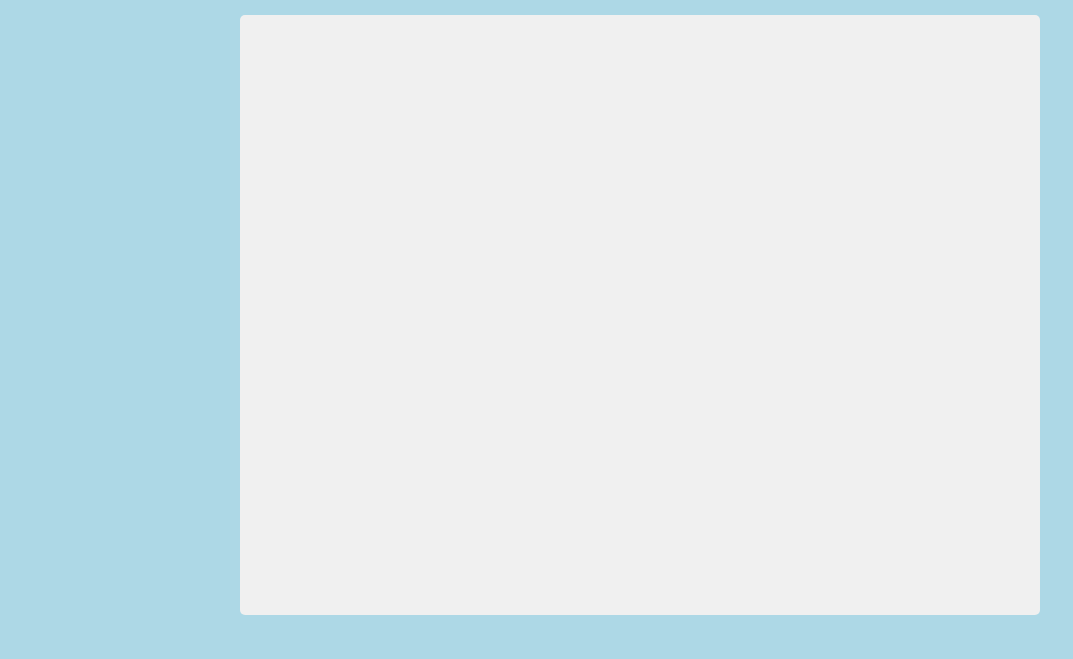
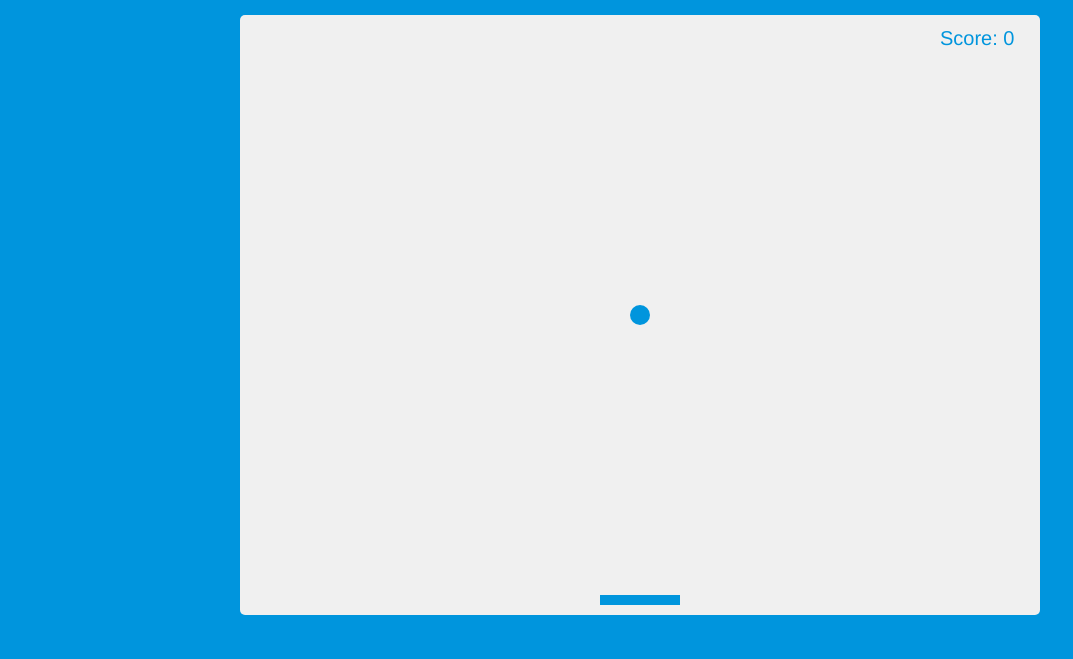
Before and after one commit to contactpunit/WebProjects, a plain HTML site: page Breakout/index.html in a window 1280 px wide. Shown: the part 141-800 px from the top of the page, without its empty margins (0-1073 px from the left). Drawn offline with Linux system fonts and the light colour scheme.

Commit message:
Added canvas items

```diff
--- a/Breakout/script.js
+++ b/Breakout/script.js
@@ -1,12 +1,69 @@
-const rulesBtn = document.querySelector('#rules-btn');
-const closeBtn = document.querySelector('#close-btn');
-const rules = document.querySelector('#rules');
-const canvas = document.querySelector('#canvas');
+class BreakOut {
+    constructor() {
+        this.rulesBtn = document.querySelector('#rules-btn');
+        this.closeBtn = document.querySelector('#close-btn');
+        this.rules = document.querySelector('#rules');
+        this.canvas = document.querySelector('#canvas');
+        this.ctx = canvas.getContext('2d');
+        this.score = 0;
 
-rulesBtn.addEventListener('click', () => {
-    rules.classList.add('show');
-})
+        //event listeners
+        this.rulesBtn.addEventListener('click', () => {
+            this.rules.classList.add('show');
+        })
+        this.closeBtn.addEventListener('click', () => {
+            this.rules.classList.remove('show');
+        })
 
-closeBtn.addEventListener('click', () => {
-    rules.classList.remove('show');
-})
+        // Draw items on canvas
+        this.drawBall();
+        this.drawPaddle();
+        this.drawScore();
+    }
+
+    get ball() {
+        return {
+            x: this.canvas.width / 2,
+            y: this.canvas.height / 2,
+            size: 10,
+            speed: 4,
+            dx: 4,
+            dy: -4
+        }
+    }
+
+    get paddle() {
+        return {
+            x: this.canvas.width / 2 - 40,
+            y: this.canvas.height - 20,
+            w: 80,
+            h: 10,
+            speed: 8,
+            dx: 0
+        }
+    }
+
+    drawBall() {
+        this.ctx.beginPath();
+        this.ctx.arc(this.ball.x, this.ball.y, this.ball.size, 0, Math.PI * 2)
+        this.ctx.fillStyle = '#0095dd';
+        this.ctx.fill();
+        this.ctx.closePath();
+    }
+
+    drawPaddle() {
+        this.ctx.beginPath();
+        this.ctx.rect(this.paddle.x, this.paddle.y, this.paddle.w, this.paddle.h);
+        this.ctx.fillStyle = '#0095dd';
+        this.ctx.fill();
+        this.ctx.closePath();
+    }
+
+    drawScore() {
+        this.ctx.font = "20px Helvetica";
+        this.ctx.fillText(`Score: ${this.score}`, this.canvas.width - 100, 30)
+
+    }
+}
+
+new BreakOut()
--- a/Breakout/style.css
+++ b/Breakout/style.css
@@ -3,7 +3,7 @@
 }
 
 body {
-  background-color: lightblue;
+  background-color: #0095dd;
   display: flex;
   flex-direction: column;
   align-items: center;
```
